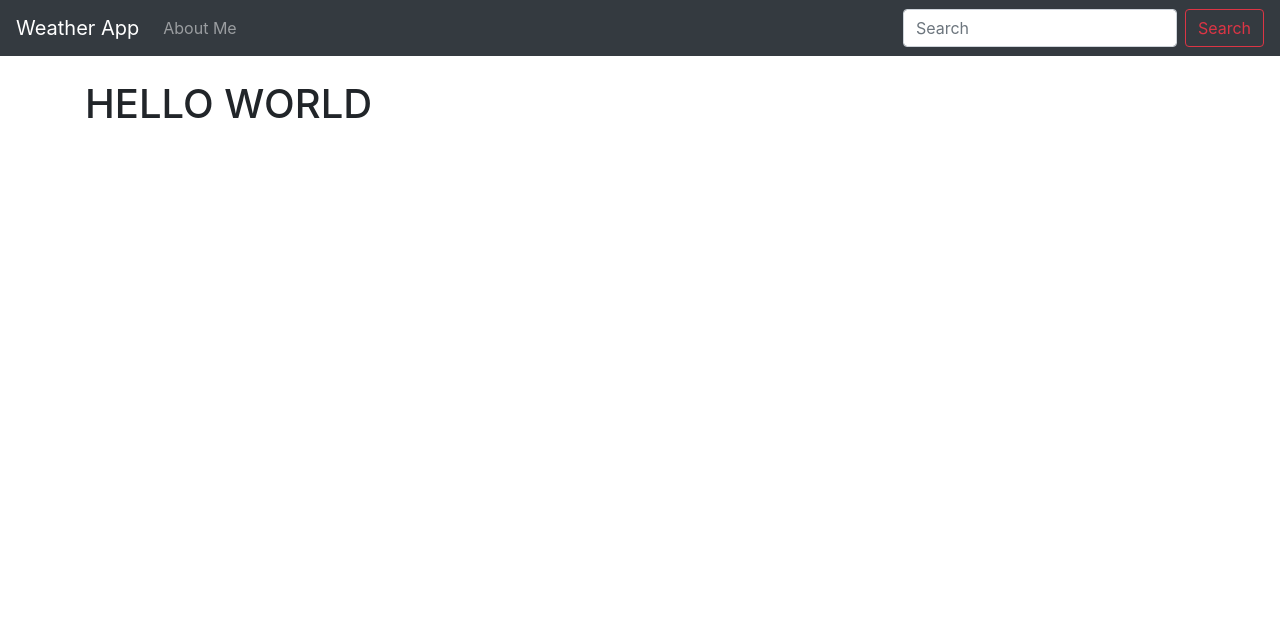
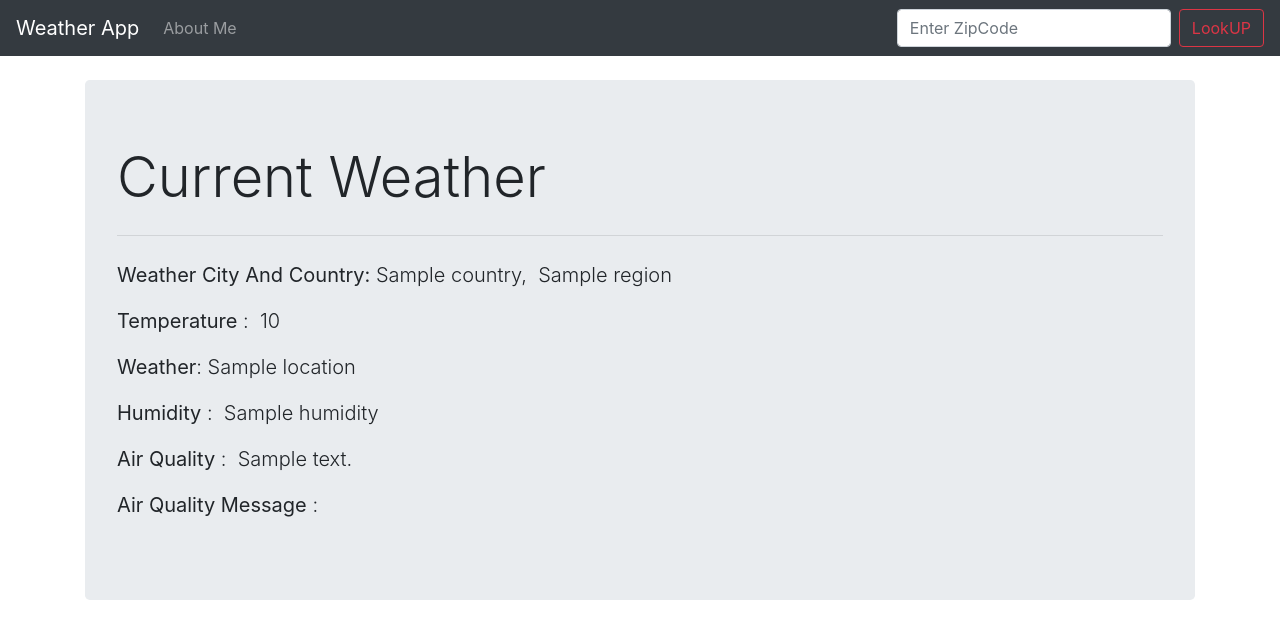
Before and after one commit to SaurabhKumarVerma/weather_app, a Django app: template lookup/templates/home.html in a window 1280 px wide. Shown: the top 639 px of the page. Run offline with Django 3.2, Linux system fonts and the light colour scheme; the template is opened without the code that fills it: most values are stand-ins (such as "Sample title", 1, 10 or a date in 2020); some libraries are stand-ins or nearby versions.

Commit message:
final commit

```diff
--- a/lookup/templates/base.html
+++ b/lookup/templates/base.html
@@ -9,6 +9,14 @@
     <link rel="stylesheet" href="https://stackpath.bootstrapcdn.com/bootstrap/4.5.0/css/bootstrap.min.css" integrity="sha384-9aIt2nRpC12Uk9gS9baDl411NQApFmC26EwAOH8WgZl5MYYxFfc+NcPb1dKGj7Sk" crossorigin="anonymous">
 
     <title>Hello, world!</title>
+    <style>
+        .Good{background-color: rgb(0, 176, 80);}
+        .Satisfactory{background-color: rgb(146, 208, 80);}
+        .Moderate{background-color: rgb(255, 255, 0);}
+        .Poor{background-color: rgb(255, 153, 0);}
+        .VeryPoor{background-color: rgb(255, 0, 0);}
+        .Severe{background-color: rgb(192, 0, 0);}
+    </style>
   </head>
   <body>
 
@@ -27,9 +35,10 @@
 
 
     </ul>
-    <form class="form-inline my-2 my-lg-0">
-      <input class="form-control mr-sm-2" type="search" placeholder="Search" aria-label="Search">
-      <button class="btn btn-outline-danger my-2 my-sm-0" type="submit">Search</button>
+    <form action = "{% url 'home' %}" method="POST" class="form-inline my-2 my-lg-0">
+      {% csrf_token %}
+      <input class="form-control mr-sm-2" type="search" placeholder="Enter ZipCode" aria-label="Search" name = 'zipcode'>
+      <button class="btn btn-outline-danger my-2 my-sm-0" type="submit">LookUP</button>
     </form>
   </div>
 </nav>
--- a/lookup/templates/home.html
+++ b/lookup/templates/home.html
@@ -1,7 +1,29 @@
 {% extends 'base.html' %}
-
+{% load mathfilters %}
 {% block content %}
 
-<h1>HELLO WORLD</h1>
+
+
+
+<div class="jumbotron {{ category_color }} ">
+  <h1 class="display-4">Current Weather</h1>
+    <hr class="my-4">
+  <p class="lead"><b>Weather City And Country:&nbsp</b>{{ api.location.country }}, &nbsp{{ api.location.region }}</p>
+  <p class="lead"><b>Temperature</b> : &nbsp{{ api.current.temperature }}</p>
+  <p class="lead"><b>Weather</b>:&nbsp{{ api.location.name }}</p>
+  <p class="lead"><b>Humidity</b> : &nbsp{{ api.current.humidity }}</p>
+  <p class="lead"><b>Air Quality</b> : &nbsp{{ air_api.data.text }}</p>
+  <p class="lead"><b>Air Quality Message</b> : &nbsp{{ air_api.data.alert }}</p>
+
+      {% if air_api.data.text == "Good" %}
+
+      {% endif %}
+
+</div>
+
+
+
+
+
 
 {% endblock %}
--- a/weather_app/settings.py
+++ b/weather_app/settings.py
@@ -38,6 +38,7 @@ INSTALLED_APPS = [
     'django.contrib.messages',
     'django.contrib.staticfiles',
     'lookup',
+    'mathfilters',
 ]
 
 MIDDLEWARE = [
```
Also changed, not shown: lookup/views.py (+51 -1 lines).
